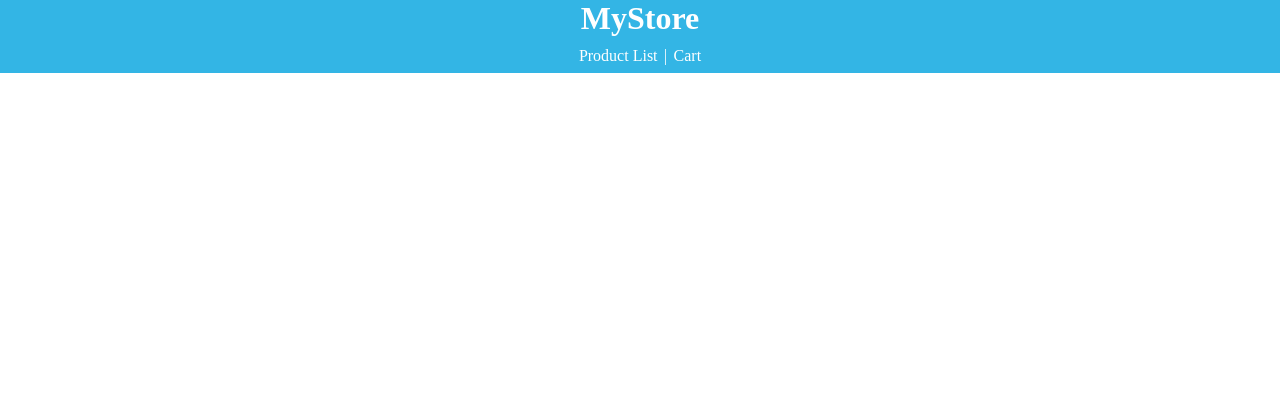
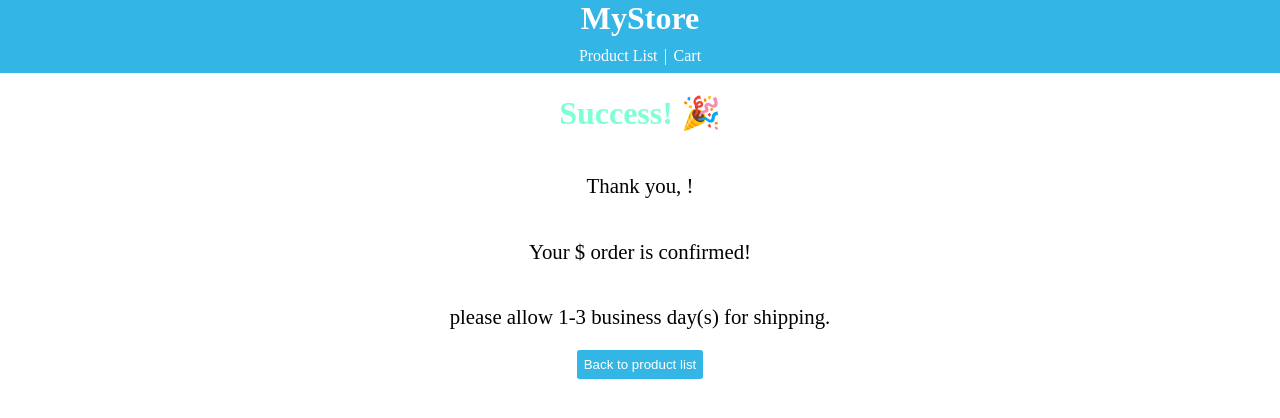
Before and after one commit to hanin77/storeFront, an Angular app: page /success in a window 1280 px wide. Before the commit this address led to /. Shown: the top 418 px of the page. Built offline with nearby package versions, Linux system fonts and the light colour scheme.

Commit message:
feat: add success page

```diff
--- a/src/app/app-routing.module.ts
+++ b/src/app/app-routing.module.ts
@@ -3,11 +3,13 @@ import { RouterModule, Routes } from '@angular/router';
 import { ProductListComponent } from './components/product-list/product-list.component';
 import { ProductDetailsComponent } from './components/product-details/product-details.component';
 import { CartComponent } from './components/cart/cart.component';
+import { SuccessComponent } from './components/success/success.component';
 
 const routes: Routes = [
   { path: '', component: ProductListComponent },
   { path: 'product-details/:id', component: ProductDetailsComponent },
   { path: 'cart', component: CartComponent },
+  { path: 'success', component: SuccessComponent },
 ];
 
 @NgModule({
--- a/src/app/app.module.ts
+++ b/src/app/app.module.ts
@@ -10,6 +10,7 @@ import { HttpClientModule } from '@angular/common/http';
 import { ProductDetailsComponent } from './components/product-details/product-details.component';
 import { CartComponent } from './components/cart/cart.component';
 import { UserFormComponent } from './components/user-form/user-form.component';
+import { SuccessComponent } from './components/success/success.component';
 @NgModule({
   declarations: [
     AppComponent,
@@ -19,6 +20,7 @@ import { UserFormComponent } from './components/user-form/user-form.component';
     ProductDetailsComponent,
     CartComponent,
     UserFormComponent,
+    SuccessComponent,
   ],
   imports: [
     BrowserModule,
--- a/src/app/components/cart/cart.component.ts
+++ b/src/app/components/cart/cart.component.ts
@@ -37,6 +37,6 @@ export class CartComponent implements OnInit {
     this.cartService.clearCart();
     console.log(this.cartService.getOrder());
     //navigate to success order page
-    this.router.navigate(['']);
+    this.router.navigate(['success']);
   }
 }
--- /dev/null
+++ b/src/app/components/success/success.component.css
@@ -0,0 +1,35 @@
+.container {
+  display: flex;
+  flex-direction: column;
+  justify-content: center;
+  align-items: center;
+}
+
+h1 {
+  color: aquamarine;
+}
+
+.btn {
+  background: #33b5e5;
+  border: none;
+  color: #fff;
+  padding: 0.5em 0.5em;
+  border-radius: 0.2em;
+}
+
+.btn:hover {
+  background: #0597cc;
+  cursor: pointer;
+}
+a {
+  text-decoration: none;
+  color: #fff;
+}
+
+.container p {
+  font-size: 1.3em;
+}
+
+.container p span {
+  font-weight: 700;
+}
--- /dev/null
+++ b/src/app/components/success/success.component.html
@@ -0,0 +1,12 @@
+<div class="container">
+  <h1>Success! 🎉</h1>
+  <p>
+    Thank you, <span>{{ order.fullName }}</span
+    >!
+  </p>
+  <p>
+    Your $<span>{{ order.total }}</span> order is confirmed!
+  </p>
+  <p>please allow 1-3 business day(s) for shipping.</p>
+  <button class="btn"><a routerLink="">Back to product list</a></button>
+</div>
--- /dev/null
+++ b/src/app/components/success/success.component.ts
@@ -0,0 +1,16 @@
+import { Component, OnInit } from '@angular/core';
+import { Order } from 'src/app/models/Order';
+import { CartService } from 'src/app/services/cart.service';
+
+@Component({
+  selector: 'app-success',
+  templateUrl: './success.component.html',
+  styleUrls: ['./success.component.css'],
+})
+export class SuccessComponent implements OnInit {
+  order: Order = {} as Order;
+  constructor(private cartService: CartService) {}
+  ngOnInit(): void {
+    this.order = this.cartService.getOrder();
+  }
+}
--- a/src/app/services/cart.service.ts
+++ b/src/app/services/cart.service.ts
@@ -1,12 +1,13 @@
 import { Injectable } from '@angular/core';
 import { CartItem } from '../models/CartItem';
+import { Order } from '../models/Order';
 
 @Injectable({
   providedIn: 'root',
 })
 export class CartService {
   private cart: CartItem[] = [];
-  private order = null;
+  private order: Order = {} as Order;
   constructor() {}
   setOrder(orderDetails: any) {
     this.order = { ...orderDetails };
```
Also changed, not shown: 1 other file (tests, documents, lock files or other folders).
